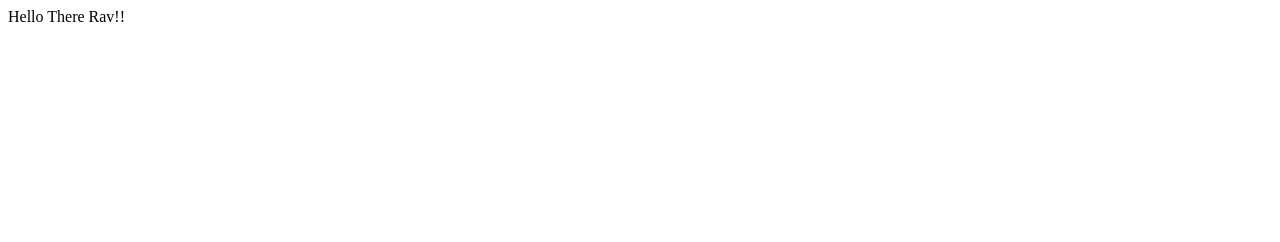
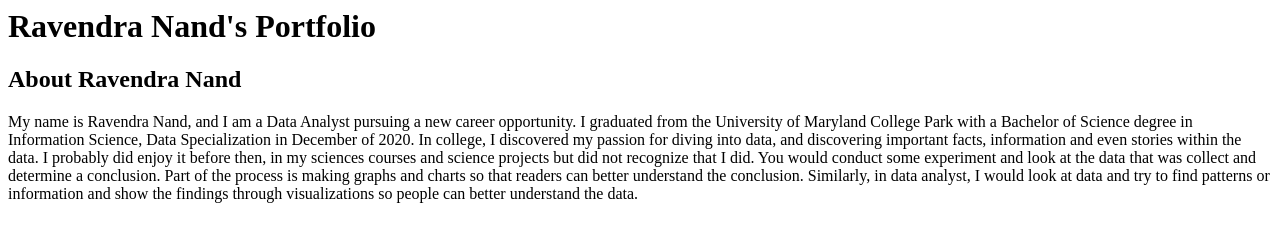
Before and after one commit to RavendraNand97/RavProjectWebsite, a website: page public/index.html in a window 1280 px wide. Drawn offline with Linux system fonts and the light colour scheme.

Commit message:
About/Index page first commit

```diff
--- a/public/index.html
+++ b/public/index.html
@@ -1,3 +1,9 @@
-<title> Hello there Rav</title>
+<title> Ravendra Nand Portfolio</title>
 
-<header> Hello There Rav!!</header>
+<h1> Ravendra Nand's Portfolio</h1>
+
+<h2> About Ravendra Nand</h2>
+
+<p>
+ My name is Ravendra Nand, and I am a Data Analyst pursuing a new career opportunity. I graduated from the University of Maryland College Park with a Bachelor of Science degree in Information Science, Data Specialization in December of 2020.  In college, I discovered my passion for diving into data, and discovering important facts, information and even stories within the data. I probably did enjoy it before then, in my sciences courses and science projects but did not recognize that I did. You would conduct some experiment and look at the data that was collect and determine a conclusion. Part of the process is making graphs and charts so that readers can better understand the conclusion. Similarly, in data analyst, I would look at data and try to find patterns or information and show the findings through visualizations so people can better understand the data.
+</p>
```
